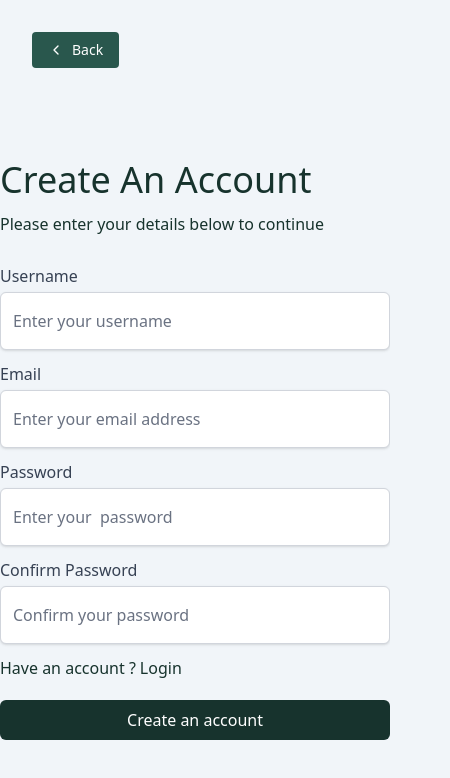
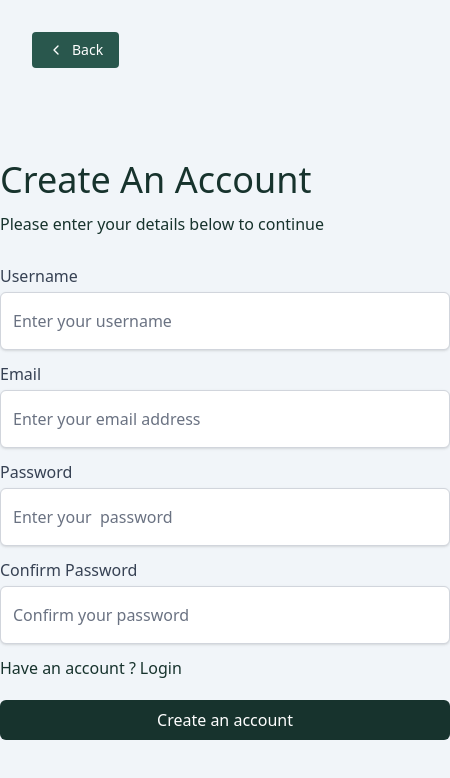
Before and after one commit to Chibuzo21/Finance-App, a Next.js app: page /signup in a window 390 px wide. Shown: the top 778 px of the page, 450 px wide, since content can reach past the window. Built offline with nearby package versions, Linux system fonts and the light colour scheme.

Commit message:
changes to login and signup

```diff
--- a/app/(auth)/signup/page.tsx
+++ b/app/(auth)/signup/page.tsx
@@ -3,7 +3,7 @@ import SignUpForm from "./components/signupform";
 
 export default function Signup() {
   return (
-    <div className='mx-auto w-full flex flex-col space-y-4 justify-center sm:w-[450px] py-32'>
+    <div className='mx-auto flex flex-col space-y-4 justify-center w-[450px] py-32'>
       <div>
         <h1 className='text-4xl font-medium mb-3'>Create An Account</h1>
         <p>Please enter your details below to continue</p>
```
